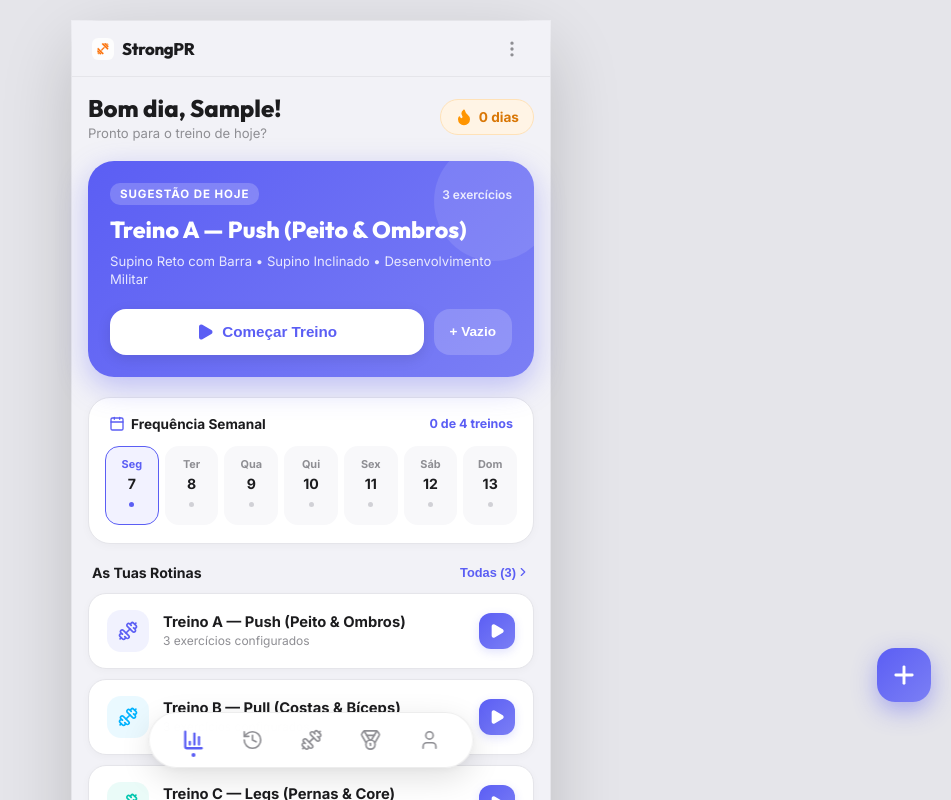
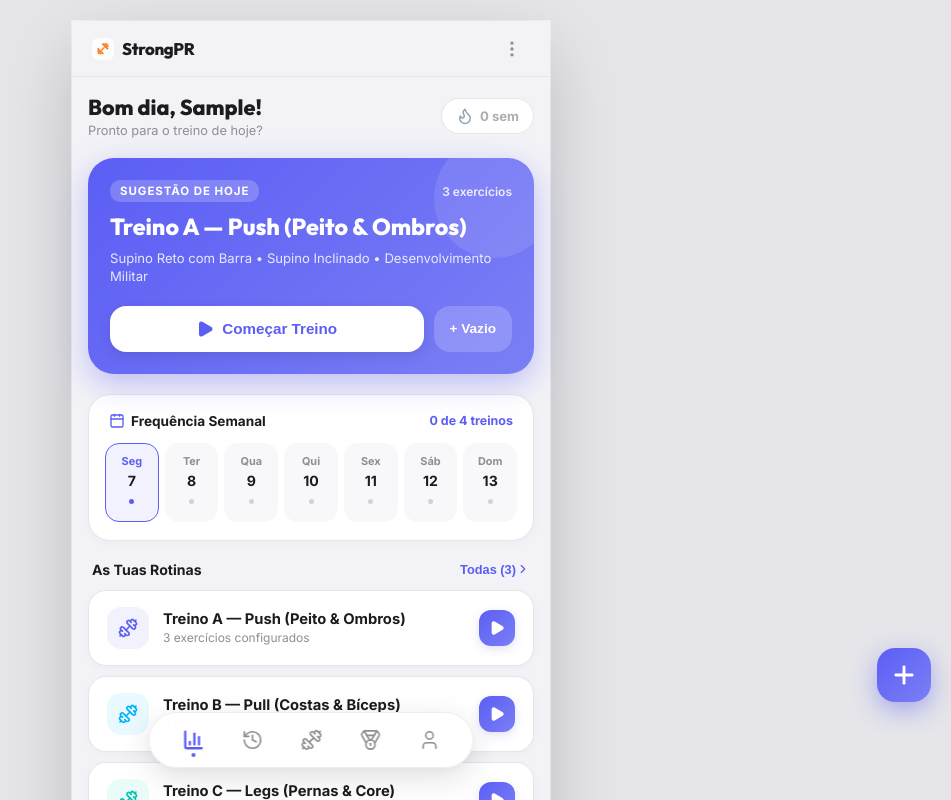
Before and after one commit to Gabusuck/strongPR, a React (Vite) app: page / in a window 1280 px wide. Both pictures are taken after typing "Sample" into the empty fields and a click on the button "Criar Perfil & Treinar". Shown: the top 800 px of the page, without its empty margins (329-1280 px from the left). Built offline with nearby package versions, Linux system fonts and the light colour scheme.

Commit message:
feat(dashboard): weekly streak based on weekly goals and single-line flame badge

```diff
--- a/public/sw.js
+++ b/public/sw.js
@@ -1,4 +1,4 @@
-const CACHE_NAME = 'strongpr-cache-v47';
+const CACHE_NAME = 'strongpr-cache-v48';
 const PRECACHE_ASSETS = [
   '/',
   '/index.html',
--- a/src/components/DashboardView.tsx
+++ b/src/components/DashboardView.tsx
@@ -63,8 +63,9 @@ function getWeekDays() {
 export function DashboardView({ workouts, prs, profile, templates, onStartWorkout, onStartWorkoutFromTemplate, onNavigate }: DashboardViewProps) {
   const activeRoutines = templates.length > 0 ? templates : DEFAULT_STARTER_ROUTINES;
 
-  // Compute weekly workouts and streak
-  const { weekDaysTrained, thisWeekCount, streak, lastWorkout } = useMemo(() => {
+  // Compute weekly workouts and weekly streak (consecutive weeks hitting the weekly goal)
+  const { weekDaysTrained, thisWeekCount, weeklyGoal, weeklyStreak, isFlameLit, lastWorkout } = useMemo(() => {
+    const goal = profile?.weeklyGoal || 4;
     const now = new Date();
     const todayIdx = now.getDay() === 0 ? 6 : now.getDay() - 1;
     const weekStart = new Date(now);
@@ -76,8 +77,20 @@ export function DashboardView({ workouts, prs, profile, templates, onStartWorkou
 
     const validWorkouts = (workouts || []).filter(w => w && w.date);
 
+    // Group workouts by ISO week (Monday 00:00:00 timestamp)
+    const workoutsByWeek = new Map<number, number>();
+
     validWorkouts.forEach(w => {
       const d = new Date(w.date);
+      if (isNaN(d.getTime())) return;
+      const dDay = d.getDay() === 0 ? 6 : d.getDay() - 1;
+      const wWeekStart = new Date(d);
+      wWeekStart.setDate(d.getDate() - dDay);
+      wWeekStart.setHours(0, 0, 0, 0);
+      const weekKey = wWeekStart.getTime();
+
+      workoutsByWeek.set(weekKey, (workoutsByWeek.get(weekKey) || 0) + 1);
+
       if (d >= weekStart) {
         const idx = d.getDay() === 0 ? 6 : d.getDay() - 1;
         weekDaysTrained[idx] = true;
@@ -85,28 +98,43 @@ export function DashboardView({ workouts, prs, profile, templates, onStartWorkou
       }
     });
 
-    // Compute streak
-    let streak = 0;
+    const isThisWeekMet = count >= goal;
+
+    // Check past consecutive weeks
+    let pastConsecutiveWeeks = 0;
+    const oneWeekMs = 7 * 24 * 60 * 60 * 1000;
+    let checkWeekTime = weekStart.getTime() - oneWeekMs;
+
+    while (true) {
+      const countForWeek = workoutsByWeek.get(checkWeekTime) || 0;
+      if (countForWeek >= goal) {
+        pastConsecutiveWeeks++;
+        checkWeekTime -= oneWeekMs;
+      } else {
+        break;
+      }
+    }
+
+    // Weekly streak: past met weeks + 1 if current week is already met
+    let totalWeeklyStreak = pastConsecutiveWeeks;
+    if (isThisWeekMet) {
+      totalWeeklyStreak += 1;
+    }
+
+    // Flame is lit only when streak is active (current week met or maintaining unbroken streak from past weeks)
+    const flameLit = isThisWeekMet || pastConsecutiveWeeks > 0;
+
     const sorted = [...validWorkouts].sort((a, b) => new Date(b.date).getTime() - new Date(a.date).getTime());
-    const check = new Date();
-    check.setHours(0, 0, 0, 0);
-    for (const w of sorted) {
-      const d = new Date(w.date);
-      d.setHours(0, 0, 0, 0);
-      const diff = Math.round((check.getTime() - d.getTime()) / 86400000);
-      if (diff === 0 || diff === streak) {
-        streak = diff + 1;
-        check.setDate(check.getDate() - 1);
-      } else break;
-    }
 
     return {
       weekDaysTrained,
       thisWeekCount: count,
-      streak,
+      weeklyGoal: goal,
+      weeklyStreak: totalWeeklyStreak,
+      isFlameLit: flameLit,
       lastWorkout: sorted.length > 0 ? sorted[0] : null
     };
-  }, [workouts]);
+  }, [workouts, profile?.weeklyGoal]);
 
   // Next suggested routine to perform (smart rotation)
   const nextRoutine = useMemo(() => {
@@ -124,31 +152,56 @@ export function DashboardView({ workouts, prs, profile, templates, onStartWorkou
     <div style={{ display: "flex", flexDirection: "column", gap: "20px" }}>
 
       {/* 1. TOPO: Saudação & Resumo de Streak */}
-      <div style={{ display: "flex", justifyContent: "space-between", alignItems: "center" }}>
-        <div>
-          <h2 style={{ fontSize: "1.5rem", fontWeight: 800, color: "var(--text-primary)", fontFamily: "var(--font-display)" }}>
+      <div style={{ display: "flex", justifyContent: "space-between", alignItems: "center", gap: "10px" }}>
+        <div style={{ minWidth: 0, flex: "1 1 auto" }}>
+          <h2 style={{
+            fontSize: "1.35rem",
+            fontWeight: 800,
+            color: "var(--text-primary)",
+            fontFamily: "var(--font-display)",
+            whiteSpace: "nowrap",
+            overflow: "hidden",
+            textOverflow: "ellipsis"
+          }}>
             {getGreeting(profile?.name || "Atleta")}
           </h2>
-          <p style={{ fontSize: "0.82rem", color: "var(--text-secondary)", marginTop: "2px" }}>
+          <p style={{ fontSize: "0.8rem", color: "var(--text-secondary)", marginTop: "2px", whiteSpace: "nowrap", overflow: "hidden", textOverflow: "ellipsis" }}>
             Pronto para o treino de hoje?
           </p>
         </div>
 
-        {/* Streak Badge */}
-        <div style={{
-          display: "flex",
-          alignItems: "center",
-          gap: "6px",
-          background: "#FFF4E5",
-          border: "1px solid #FFE2B8",
-          padding: "8px 14px",
-          borderRadius: "20px",
-          color: "#D97706",
-          fontWeight: 800,
-          fontSize: "0.85rem"
-        }}>
-          <Flame size={18} color="#FF9500" fill="#FF9500" />
-          <span>{streak > 0 ? `${streak} dias` : "0 dias"}</span>
+        {/* Streak Badge — Single line, no wrapping */}
+        <div
+          title={isFlameLit
+            ? `${weeklyStreak} ${weeklyStreak === 1 ? 'semana consecutiva' : 'semanas consecutivas'} a bater a meta de ${weeklyGoal} treinos!`
+            : `Bate a meta de ${weeklyGoal} treinos esta semana para acender o foguinho! (${thisWeekCount}/${weeklyGoal})`
+          }
+          style={{
+            display: "inline-flex",
+            alignItems: "center",
+            gap: "6px",
+            background: isFlameLit ? "#FFF4E5" : "var(--bg-secondary)",
+            border: isFlameLit ? "1px solid #FFE2B8" : "1px solid var(--border-color)",
+            padding: "8px 14px",
+            borderRadius: "20px",
+            color: isFlameLit ? "#D97706" : "var(--text-muted)",
+            fontWeight: 800,
+            fontSize: "0.82rem",
+            flexShrink: 0,
+            whiteSpace: "nowrap",
+            boxShadow: isFlameLit ? "0 2px 8px rgba(217, 119, 6, 0.15)" : "none",
+            transition: "all 0.2s ease"
+          }}
+        >
+          <Flame
+            size={18}
+            color={isFlameLit ? "#FF9500" : "#94a3b8"}
+            fill={isFlameLit ? "#FF9500" : "none"}
+            style={{ flexShrink: 0 }}
+          />
+          <span style={{ whiteSpace: "nowrap" }}>
+            {weeklyStreak > 0 ? `${weeklyStreak} ${weeklyStreak === 1 ? 'semana' : 'semanas'}` : "0 sem"}
+          </span>
         </div>
       </div>
 
```
